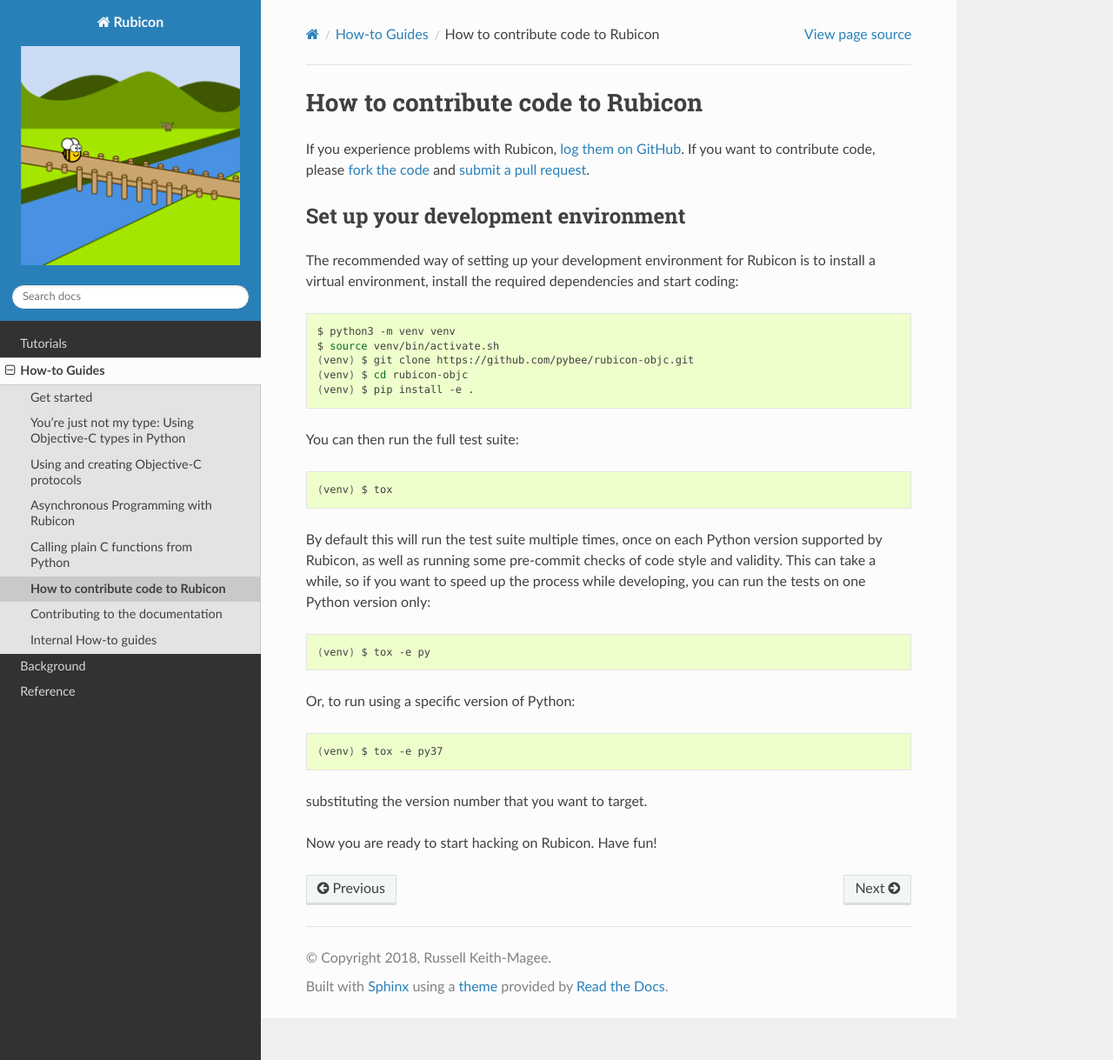
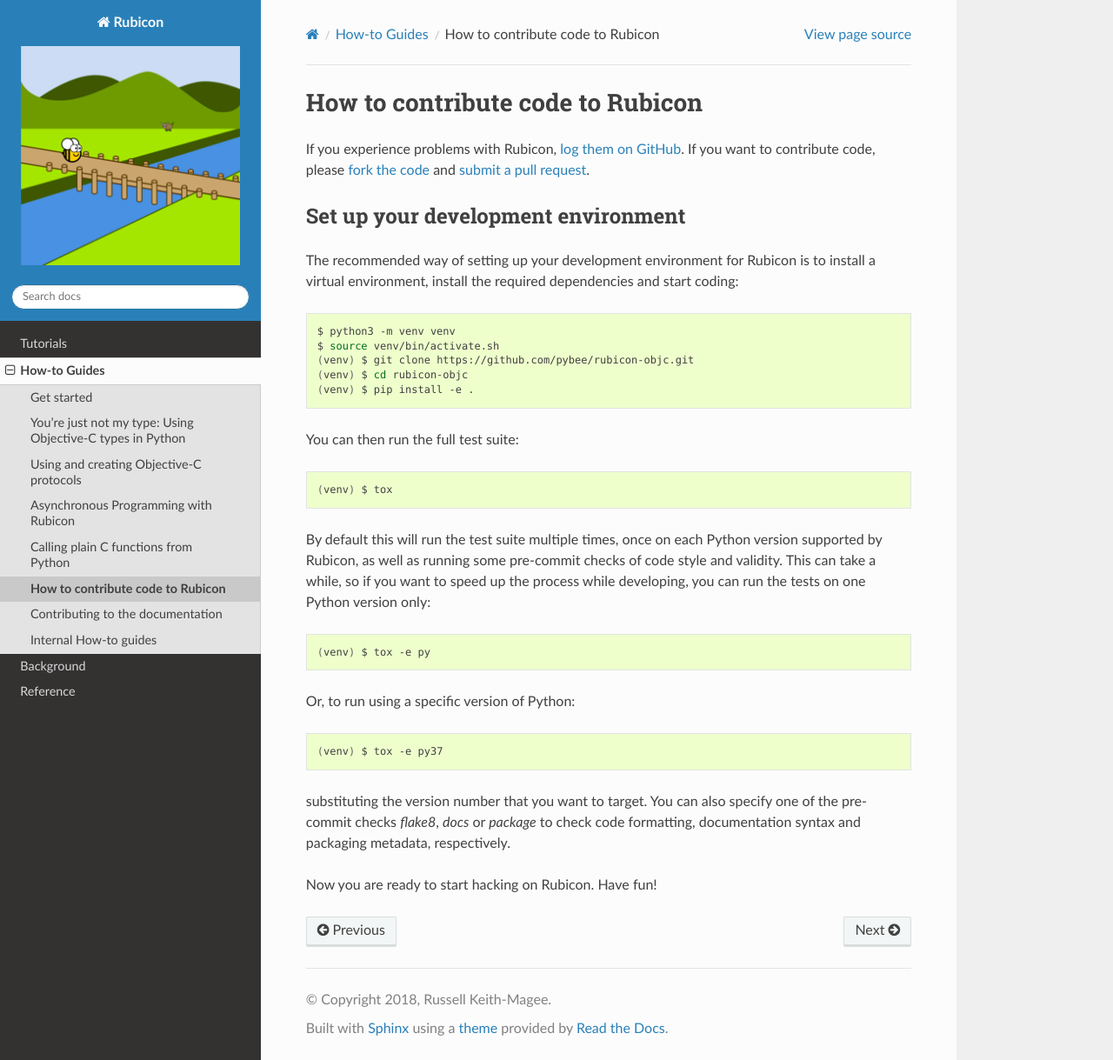
Before and after one commit to beeware/rubicon-objc, a Sphinx documentation site: the page built from docs/how-to/contribute-code.rst, in a window 1280 px wide and 1219 px high. Shown: the whole window at 87% size. Built offline with Sphinx 7.4.7 and the Read the Docs theme 2.0.0, drawn with Linux system fonts in a browser that asks for light colours.

Commit message:
Minor fixes to tox configuration (and documentation of same)

```diff
--- a/docs/how-to/contribute-code.rst
+++ b/docs/how-to/contribute-code.rst
@@ -45,6 +47,8 @@
 
     (venv) $ tox -e py37
 
-substituting the version number that you want to target.
+substituting the version number that you want to target. You can also specify
+one of the pre-commit checks `flake8`, `docs` or `package` to check code
+formatting, documentation syntax and packaging metadata, respectively.
 
 Now you are ready to start hacking on Rubicon. Have fun!
--- a/docs/how-to/contribute-docs.rst
+++ b/docs/how-to/contribute-docs.rst
@@ -20,7 +20,8 @@
 Build documentation locally
 ---------------------------
 
-To build the documentation locally, run::
+To build the documentation locally, :ref:`set up a development environment
+<setup-dev-environment>`, and run:
 
     $ tox -e docs
 
```
Also changed, not shown: other parts of docs/how-to/contribute-code.rst (+2 -0 lines), 1 other file.
